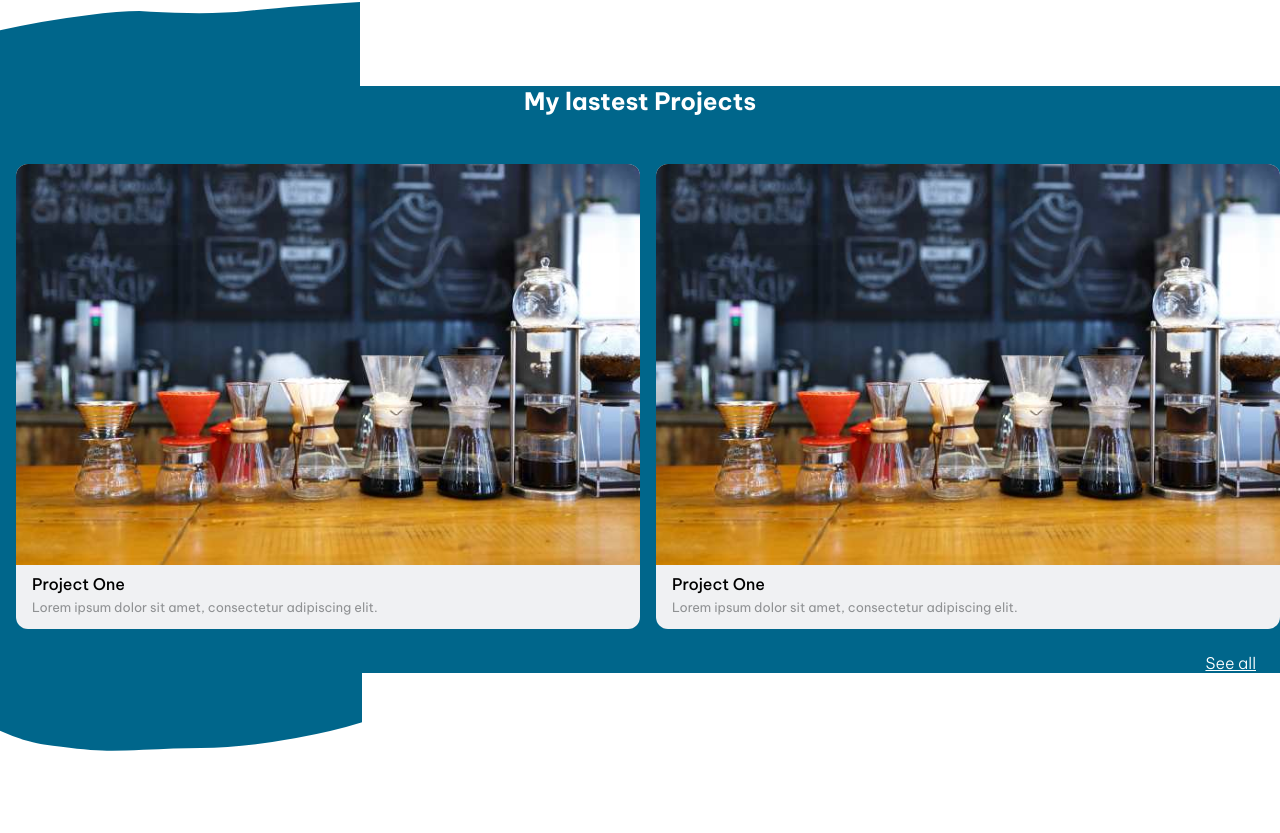
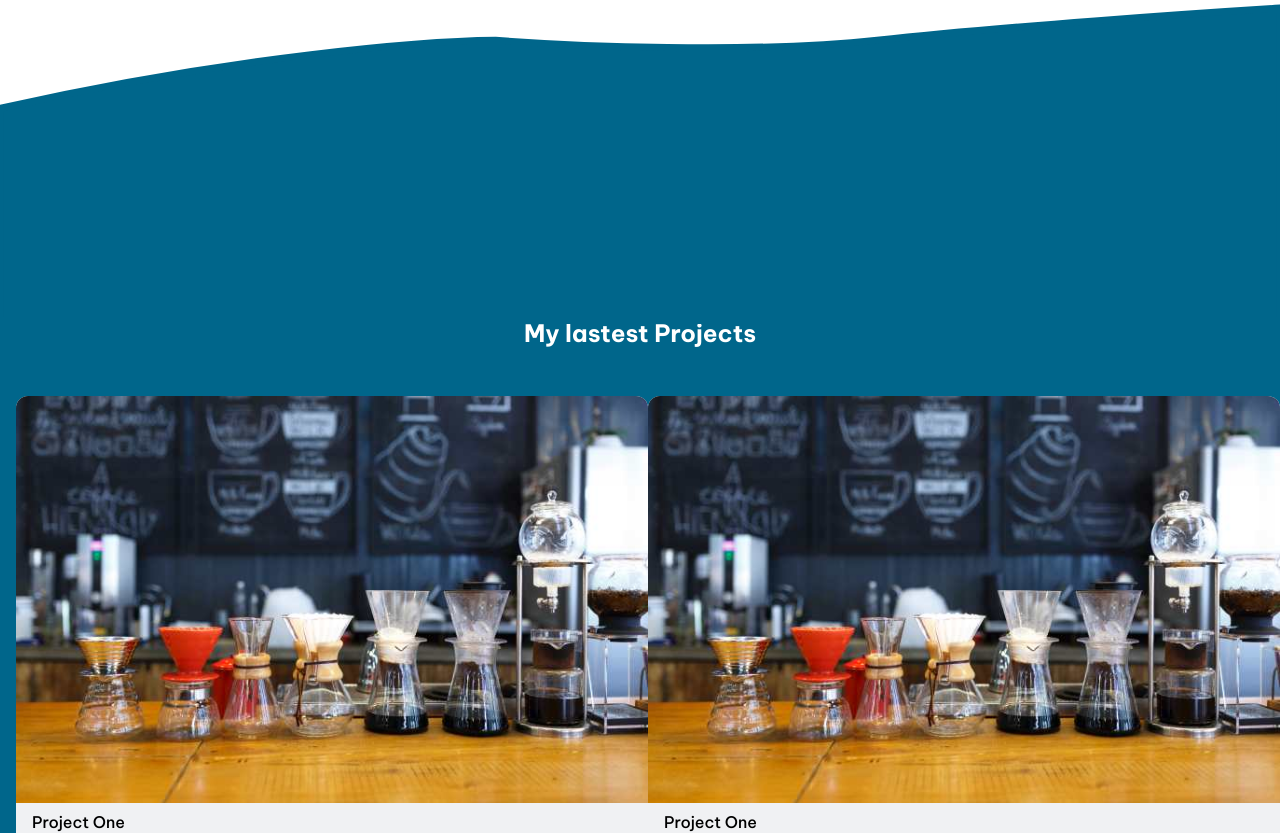
Before and after one commit to JonMenez/landing-page-giDev, a React app: page / in a window 1280 px wide. Shown: the part 1294-2127 px from the top of the page. Built offline with nearby package versions, Linux system fonts and the light colour scheme.

Commit message:
[ADD] className wave2

```diff
--- a/src/styles/projects.scss
+++ b/src/styles/projects.scss
@@ -7,9 +7,18 @@
      margin-bottom: 3rem;
 
      &__wave1 {
+         width: 100%;
         position: relative;
         top: 10px;
      }
+
+     &__wave2 {
+        width: 100%;
+       position: relative;
+       top: -2px;
+    }
+
+
 
      &__title {
          color: #fff;
@@ -21,12 +30,10 @@
      &__slider {
          width: 100%;
          display: flex;
-         gap: 1rem;
-         padding-left: 1rem;
          overflow-x: scroll;
          overflow-y: hidden;
-         scroll-snap-type: x mandatory;
          background-color: $primary;
+         padding-left: 1rem;
      }
 
      &__more {
```
